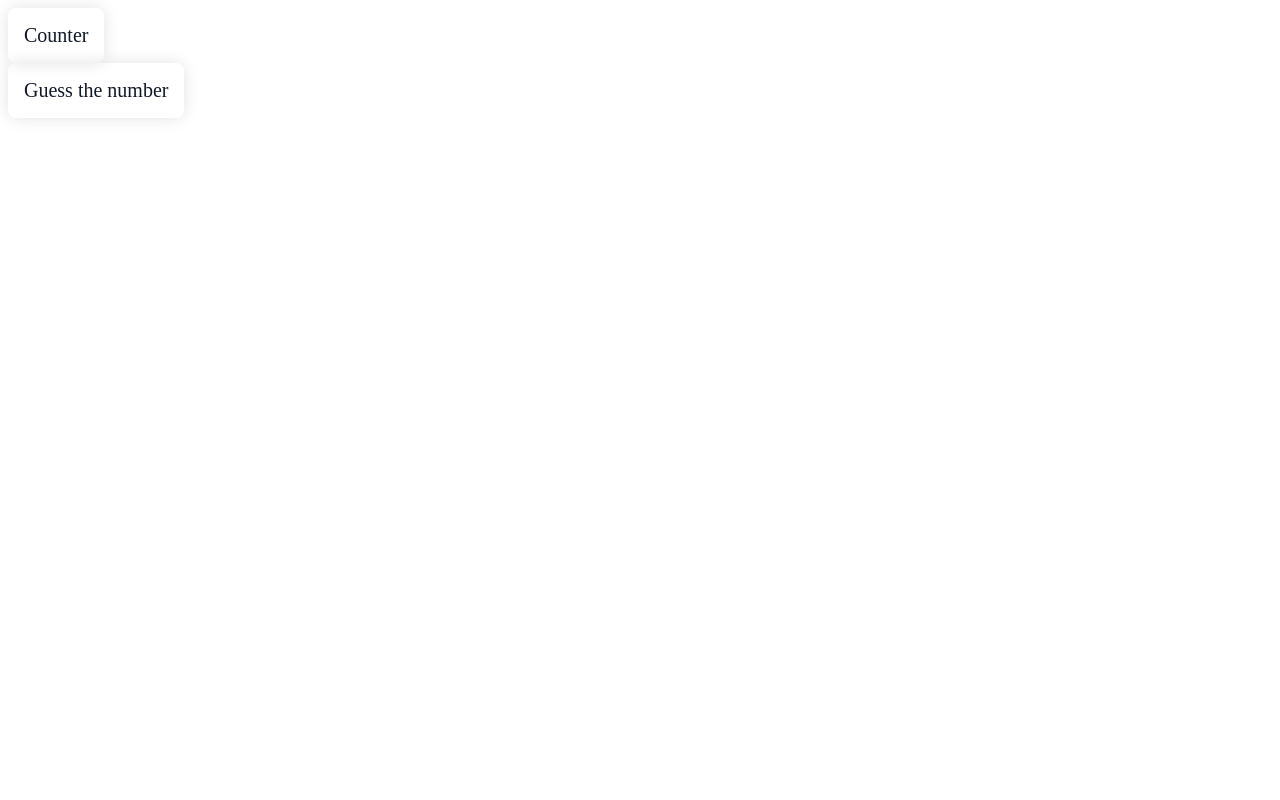
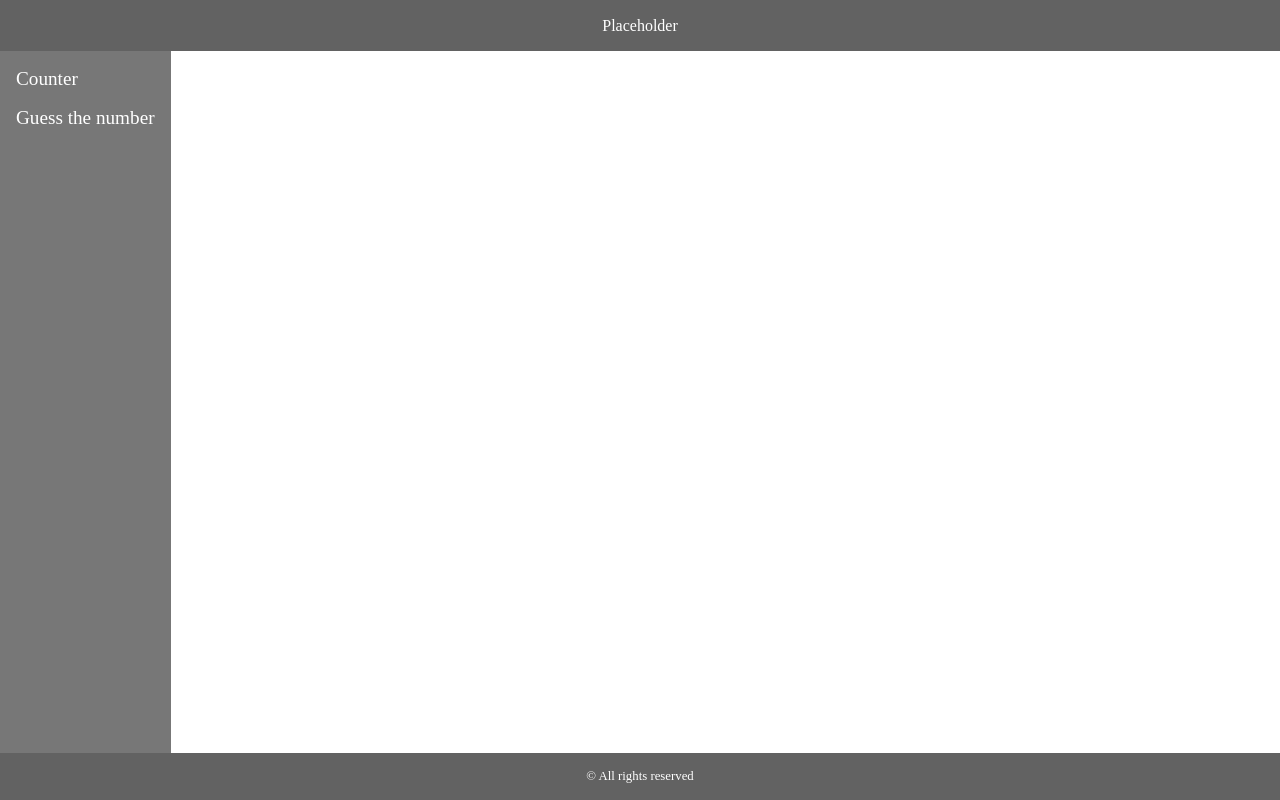
Before and after one commit to masiacra/mini-challenges, a website with bundled scripts: page index.html in a window 1280 px wide. Built offline with nearby package versions, Linux system fonts and the light colour scheme.

Commit message:
[feat] add simple page layout

```diff
--- a/index.css
+++ /dev/null
@@ -1,18 +0,0 @@
-navigate-card {
-  div {
-    padding: 16px;
-    border-radius: 8px;
-    box-shadow: rgb(226, 226, 226) 0px 0px 16px 0px;
-    font-size: 1.25rem;
-    font-weight: 500;
-    color: #111827;
-    cursor: pointer;
-    width: fit-content;
-    transition: box-shadow 0.2s ease-in-out, transform 0.2s ease-in-out;
-  }
-
-  div:hover {
-    box-shadow: rgb(0 0 0 / 30%) 0 6px 8px 0;
-    transform: scale(1.05);
-  }
-}
--- a/index.html
+++ b/index.html
@@ -1,12 +1,23 @@
 <!DOCTYPE html>
 <html lang="en">
     <head>
-        <link rel="stylesheet" href="index.css">
+        <link rel="stylesheet" href="public/reset.css">
+        <link rel="stylesheet" href="public/index.css">
         <script src="dist/index.js" type="module"></script>
     </head>
     <body>
-        <navigate-card title="Counter" to="counter"></navigate-card>
-        <navigate-card title="Guess the number" to="guess-number"></navigate-card>
-        <div id="root"></div>
+        <header>
+            Placeholder
+        </header>
+        <main>
+            <nav>
+                <navigate-item title="Counter" to="counter"></navigate-item>
+                <navigate-item title="Guess the number" to="guess-number"></navigate-item>
+            </nav>
+            <div id="root"></div>
+        </main>
+        <footer>
+            © All rights reserved
+        </footer>
     </body>
 </html>
--- /dev/null
+++ b/public/index.css
@@ -0,0 +1,77 @@
+html,
+body {
+  width: 100%;
+  height: 100%;
+}
+
+html {
+  font-size: 16px;
+  font-family: "Montserrat";
+}
+
+body {
+  display: flex;
+  flex-direction: column;
+}
+
+header {
+  background-color: #626262;
+  color: #ffffff;
+  padding: 1rem 4rem;
+  text-align: center;
+  font-size: 1rem;
+}
+
+main {
+  flex: 1;
+  display: flex;
+}
+
+nav {
+  background-color: #777777;
+  color: #ffffff;
+  padding: 1rem;
+  display: flex;
+  flex-direction: column;
+  row-gap: 1rem;
+}
+
+footer {
+  padding: 1rem 0.5rem;
+  text-align: center;
+  background-color: #626262;
+  color: #ffffff;
+  font-size: 0.8rem;
+}
+
+navigate-item {
+  li {
+    list-style: none;
+  }
+  a {
+    font-size: 1.2rem;
+    color: #ffffff;
+    text-decoration: none;
+  }
+  a:link {
+    text-decoration: none;
+  }
+
+  a:visited {
+    text-decoration: none;
+  }
+
+  a:focus {
+    text-decoration: none;
+  }
+
+  a:hover {
+    color: yellow;
+    text-decoration: none;
+  }
+
+  a:active {
+    color: #ffffff;
+    text-decoration: none;
+  }
+}
--- /dev/null
+++ b/public/reset.css
@@ -0,0 +1,119 @@
+/* сброс стилей браузера */
+* {
+  box-sizing: border-box;
+}
+html,
+body,
+div,
+span,
+object,
+iframe,
+h1,
+h2,
+h3,
+h4,
+h5,
+h6,
+p,
+blockquote,
+pre,
+a,
+abbr,
+acronym,
+address,
+big,
+cite,
+code,
+del,
+dfn,
+em,
+img,
+ins,
+kbd,
+q,
+s,
+samp,
+small,
+strike,
+strong,
+sub,
+sup,
+tt,
+var,
+b,
+u,
+i,
+center,
+dl,
+dt,
+dd,
+ol,
+ul,
+li,
+fieldset,
+form,
+label,
+legend,
+table,
+caption,
+tbody,
+tfoot,
+thead,
+tr,
+th,
+td,
+article,
+aside,
+canvas,
+details,
+embed,
+figure,
+figcaption,
+footer,
+header,
+hgroup,
+menu,
+nav,
+output,
+ruby,
+section,
+summary,
+time,
+mark,
+audio,
+video {
+  margin: 0;
+  padding: 0;
+  border: 0;
+  font-size: 100%;
+  vertical-align: baseline;
+}
+article,
+aside,
+details,
+figcaption,
+figure,
+footer,
+header,
+hgroup,
+menu,
+nav,
+section {
+  display: block;
+}
+body {
+  line-height: 1.2;
+}
+ol {
+  padding-left: 1.4em;
+  list-style: decimal;
+}
+ul {
+  padding-left: 1.4em;
+  list-style: square;
+}
+table {
+  border-collapse: collapse;
+  border-spacing: 0;
+}
+/* конец кода сброса стилей браузера */
--- a/src/consts.ts
+++ b/src/consts.ts
@@ -1,5 +1,5 @@
 export const CustomComponentName = {
   NotFound: "not-found",
   CounterForm: "counter-form",
-  NavigateCard: "navigate-card",
+  NavigateItem: "navigate-item",
 } as const;
--- a/src/counter-form.ts
+++ b/src/counter-form/counter-form.ts
@@ -1,6 +1,7 @@
-import { CustomComponentName } from "./consts";
-import { CustomComponent } from "./types";
+import { CustomComponentName } from "../consts";
+import { CustomComponent } from "../types";
 
+// TODO: стилизация
 class CounterFormComponent extends HTMLElement implements CustomComponent {
   connectedCallback(): void {
     if (this.querySelector("form")) {
--- a/src/index.ts
+++ b/src/index.ts
@@ -1,6 +1,6 @@
-import { registerCounterForm } from "./counter-form";
-import { registerNavigateCard } from "./navigate-card";
-import { registerNotFound } from "./not-found";
+import { registerCounterForm } from "./counter-form/counter-form";
+import { registerNavigateCard } from "./navigate-item/navigate-item";
+import { registerNotFound } from "./not-found/not-found";
 import { renderContent } from "./render-content";
 
 function main() {
--- a/src/navigate-card.ts
+++ /dev/null
@@ -1,49 +0,0 @@
-import { CustomComponentName } from "./consts";
-import { CustomComponent } from "./types";
-
-class NavigateCard extends HTMLElement implements CustomComponent {
-  constructor() {
-    super();
-    this.onClick = this.onClick.bind(this);
-  }
-
-  connectedCallback() {
-    if (this.querySelector("div")) return;
-
-    this.innerHTML = `
-            <div>
-                ${this.getAttribute("title") ?? "Unknown title"}
-            </div>
-        `;
-
-    const div = this.querySelector("div");
-
-    if (div) {
-      div.addEventListener("click", this.onClick);
-    }
-  }
-
-  disconnectedCallback() {
-    const div = this.querySelector("div");
-
-    if (div) {
-      div.removeEventListener("click", this.onClick);
-    }
-  }
-
-  onClick() {
-    // TODO: как открывать конкретную страницу
-    let to = this.getAttribute("to");
-    if (to) {
-      if (!to.startsWith("/")) {
-        to = `/${to}`;
-      }
-      globalThis.history.pushState({}, "", to);
-      globalThis.dispatchEvent(new Event("popstate"));
-    }
-  }
-}
-
-export function registerNavigateCard() {
-  customElements.define(CustomComponentName.NavigateCard, NavigateCard);
-}
--- /dev/null
+++ b/src/navigate-item/navigate-item.ts
@@ -0,0 +1,52 @@
+import { CustomComponentName } from "../consts";
+import { CustomComponent } from "../types";
+
+class NavigateItem extends HTMLElement implements CustomComponent {
+  constructor() {
+    super();
+    this.onClick = this.onClick.bind(this);
+  }
+
+  connectedCallback() {
+    if (this.querySelector("a")) return;
+
+    this.innerHTML = `
+            <li>
+                <a href=${this.getAttribute("to")}>
+                  ${this.getAttribute("title") ?? "Unknown title"}
+                </a>
+            </li>
+        `;
+
+    const anchor = this.querySelector("a");
+
+    if (anchor) {
+      anchor.addEventListener("click", this.onClick);
+    }
+  }
+
+  disconnectedCallback() {
+    const anchor = this.querySelector("a");
+
+    if (anchor) {
+      anchor.removeEventListener("click", this.onClick);
+    }
+  }
+
+  onClick(event: MouseEvent) {
+    event.preventDefault();
+
+    let to = this.getAttribute("to");
+    if (to) {
+      if (!to.startsWith("/")) {
+        to = `/${to}`;
+      }
+      globalThis.history.pushState({}, "", to);
+      globalThis.dispatchEvent(new Event("popstate"));
+    }
+  }
+}
+
+export function registerNavigateCard() {
+  customElements.define(CustomComponentName.NavigateItem, NavigateItem);
+}
--- a/src/not-found.ts
+++ b/src/not-found/not-found.ts
@@ -1,5 +1,5 @@
-import { CustomComponentName } from "./consts";
-import { CustomComponent } from "./types";
+import { CustomComponentName } from "../consts";
+import { CustomComponent } from "../types";
 
 class NotFound extends HTMLElement implements CustomComponent {
   connectedCallback(): void {
--- a/src/render-content.ts
+++ b/src/render-content.ts
@@ -1,5 +1,4 @@
 import { CustomComponentName } from "./consts";
-import { CustomComponent } from "./types";
 
 const RouteDictionary: Record<string, string> = {
   "/counter": CustomComponentName.CounterForm,
```
